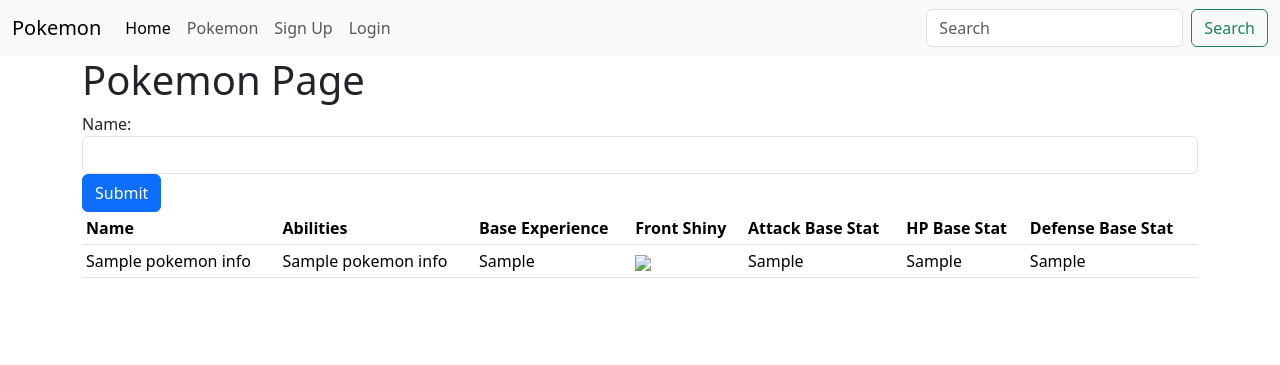
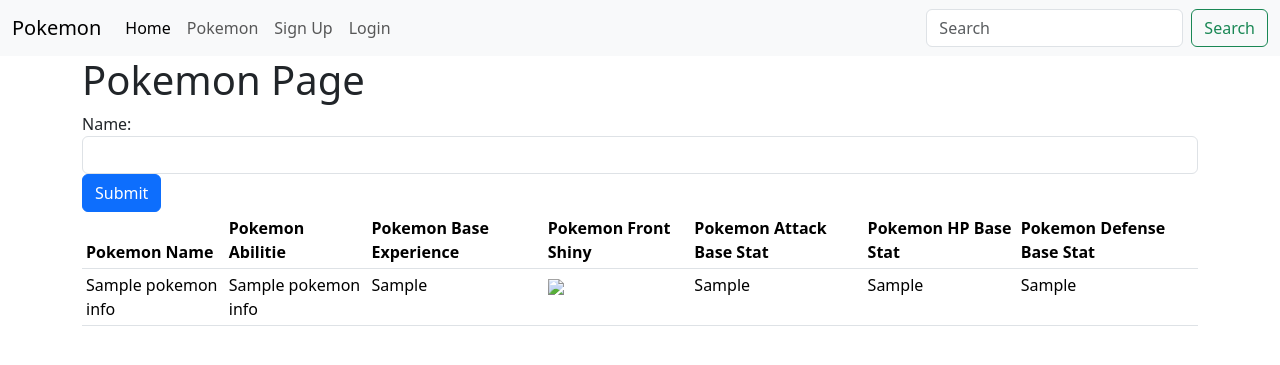
Before and after one commit to Moekaid824/Pokemon-Project, a Flask app: template app/templates/pokemon.html in a window 1280 px wide. Shown: the top 365 px of the page. Run offline with Flask 2, Linux system fonts and the light colour scheme; the template is opened without the code that fills it: values that come from a table or form of the project are taken from there, most other values are stand-ins (such as "Sample title", 1, 10 or a date in 2020).

Commit message:
week 5 and 6 hw update

```diff
--- a/app/templates/pokemon.html
+++ b/app/templates/pokemon.html
@@ -22,13 +22,13 @@ Pokemon
     <table class="table table-sm">
         <thead>
           <tr>
-            <th>Name</th>
-            <th>Abilities</th>
-            <th>Base Experience</th>
-            <th>Front Shiny</th>
-            <th>Attack Base Stat</th>
-            <th>HP Base Stat</th>
-            <th>Defense Base Stat</th>
+            <th>Pokemon Name</th>
+            <th>Pokemon Abilitie</th>
+            <th>Pokemon Base Experience</th>
+            <th>Pokemon Front Shiny</th>
+            <th>Pokemon Attack Base Stat</th>
+            <th>Pokemon HP Base Stat</th>
+            <th>Pokemon Defense Base Stat</th>
           </tr>
         </thead>
         <tbody>
```
